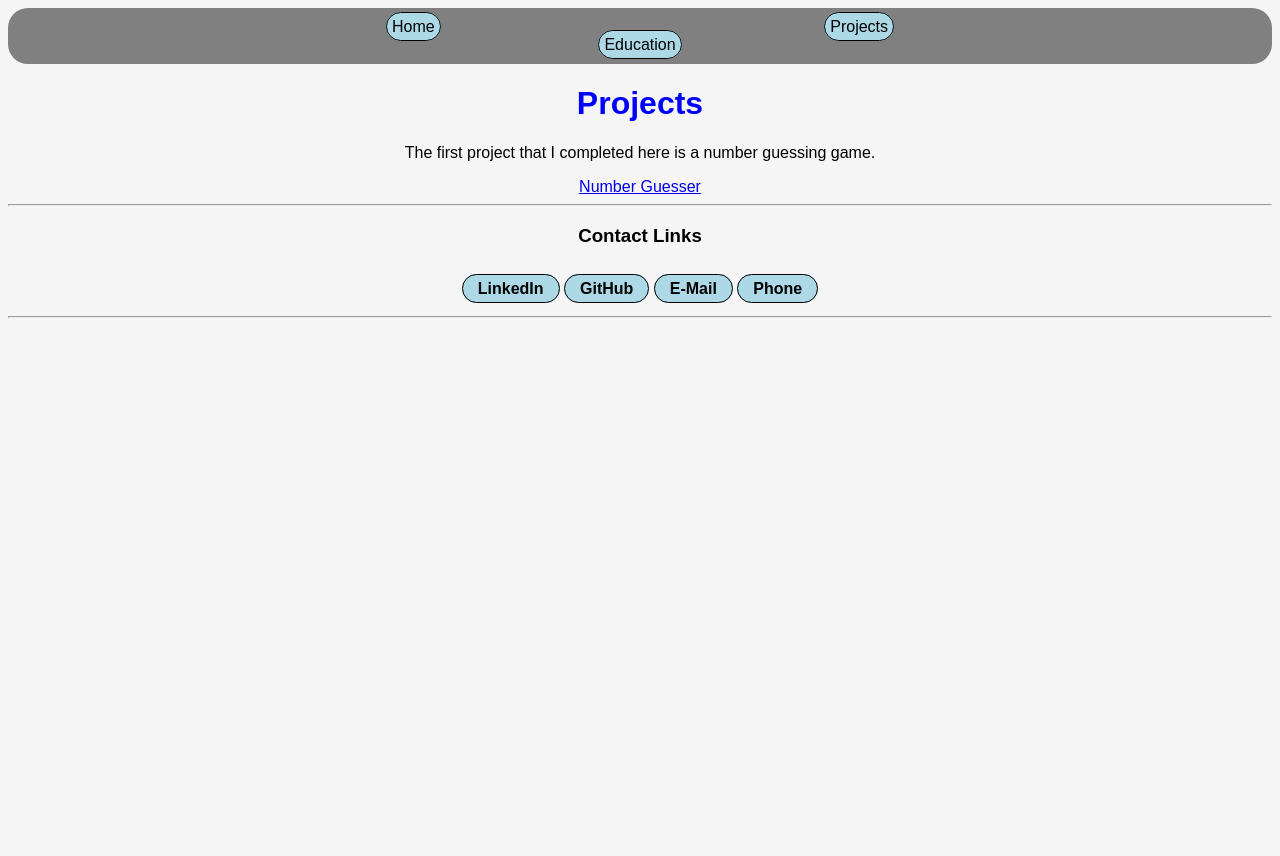
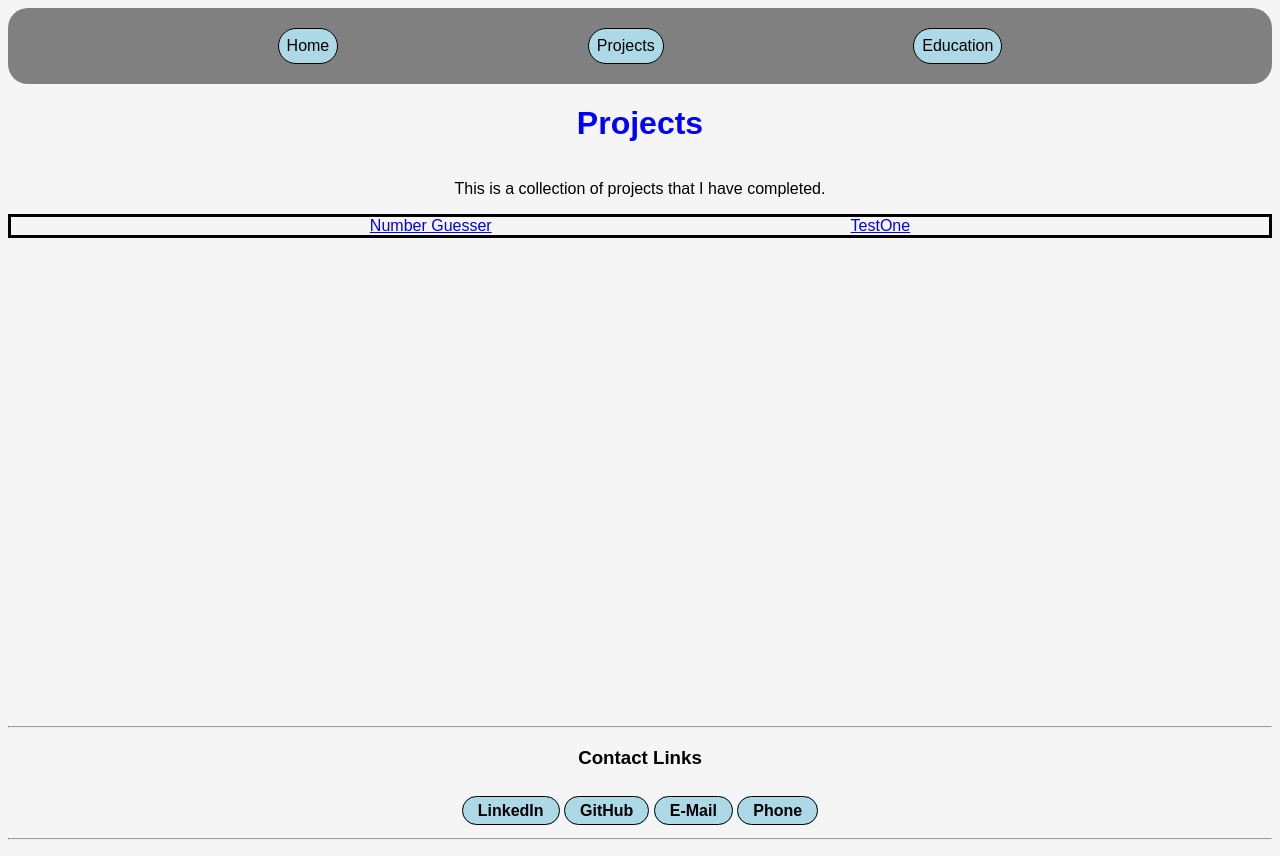
Before and after one commit to cerberos741/cerberos741.github.io, a plain HTML site: page projects.html in a window 1280 px wide. Before the commit the page ends 800 px from the top, so only its background shows below. Drawn offline with Linux system fonts and the light colour scheme.

Commit message:
Introduced flexbox to make the header not so ugly and allow for future mods.

```diff
--- a/projects.html
+++ b/projects.html
@@ -1,19 +1,24 @@
 <!DOCTYPE html>
-
 <html lang="en">
 <head>
   <meta charset="utf-8">
   <link rel="stylesheet" href="styles.css">
+</head>
+<div class="container">
+  <header>
     <div class="navbar">
             <a id="home" href="index.html">Home</a>
             <a id="projects" href="projects.html">Projects</a>
             <a id="education" href="education.html">Education</a>
         </div>
-</head>
+  </header>
   <body>
-  <h1>Projects</h1>
-  <p>The first project that I completed here is a number guessing game.</p>
+    <h1 class="projectNameOne">Projects</h1>
+    <p>This is a collection of projects that I have completed.</p>
+    <div class="projectlist">
       <a id="numberguesser" href="./numberguesser/numberguesser.html">Number Guesser</a>
+      <a id="test1" href="./newone/test.html">TestOne</a>
+    </div>
   </body>
   <footer>
       <hr>
@@ -26,4 +31,5 @@
       </address>
       <hr>
   </footer>
+</div>
 </html>
--- a/styles.css
+++ b/styles.css
@@ -2,6 +2,16 @@
   font-family:Arial, Helvetica, sans-serif;
   background-color: whitesmoke;
   text-align: center;
+}
+
+.container {
+  display: flex;
+  flex-direction: column;
+  min-height: 100vh;
+}
+
+body {
+  flex: 1;
 }
 
 h1 {
@@ -14,18 +24,19 @@ h1 {
   background-color: gray;
   text-align: center;
   border-radius: 20px;
-  padding-bottom: 10px;
-  padding-top: 10px;
+  display: flex;
+  flex-direction: row;
+  justify-content: space-evenly;
+  padding: 20px;
 }
 
 .navbar a {
-  margin: 15%;
   text-decoration: none;
   border: solid 1px black;
   border-radius: 20px;
   background-color: lightblue;
   color: black;
-  padding:5px;
+  padding: 8px;
 }
 
 a:hover {
@@ -39,6 +50,10 @@ a:hover {
   text-align: center;
   padding-bottom: 15px;
 
+}
+
+footer {
+  margin-top: 60vh;
 }
 
 address {
@@ -60,3 +75,10 @@ address a {
   border-radius: 20px;
   background-color: lightblue;
 }
+
+.projectlist {
+  display: flex;
+  justify-content: space-evenly;
+  flex-direction: row;
+  border: solid;
+}
```
Also changed, not shown: education.html (+5 -1 lines), index.html (+5 -2 lines). Lines whose indentation alone changed are shown as unchanged.
